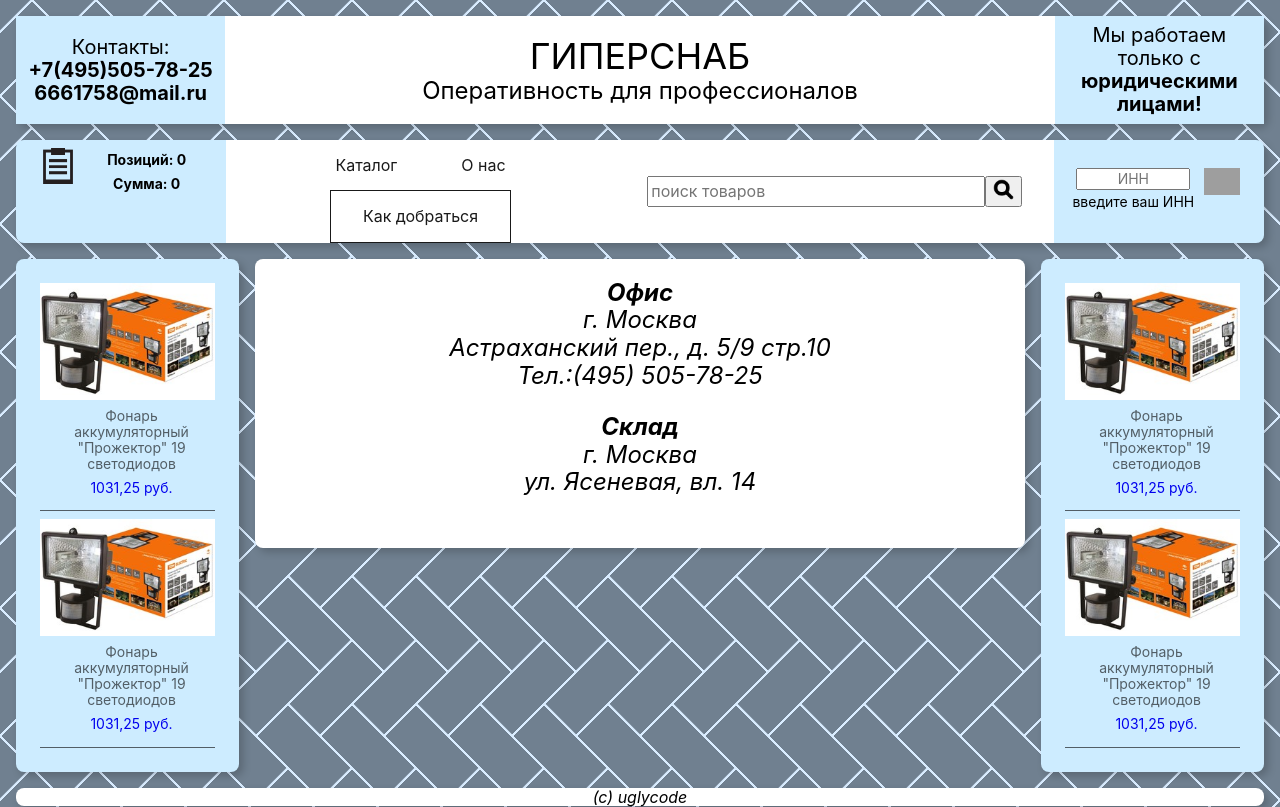
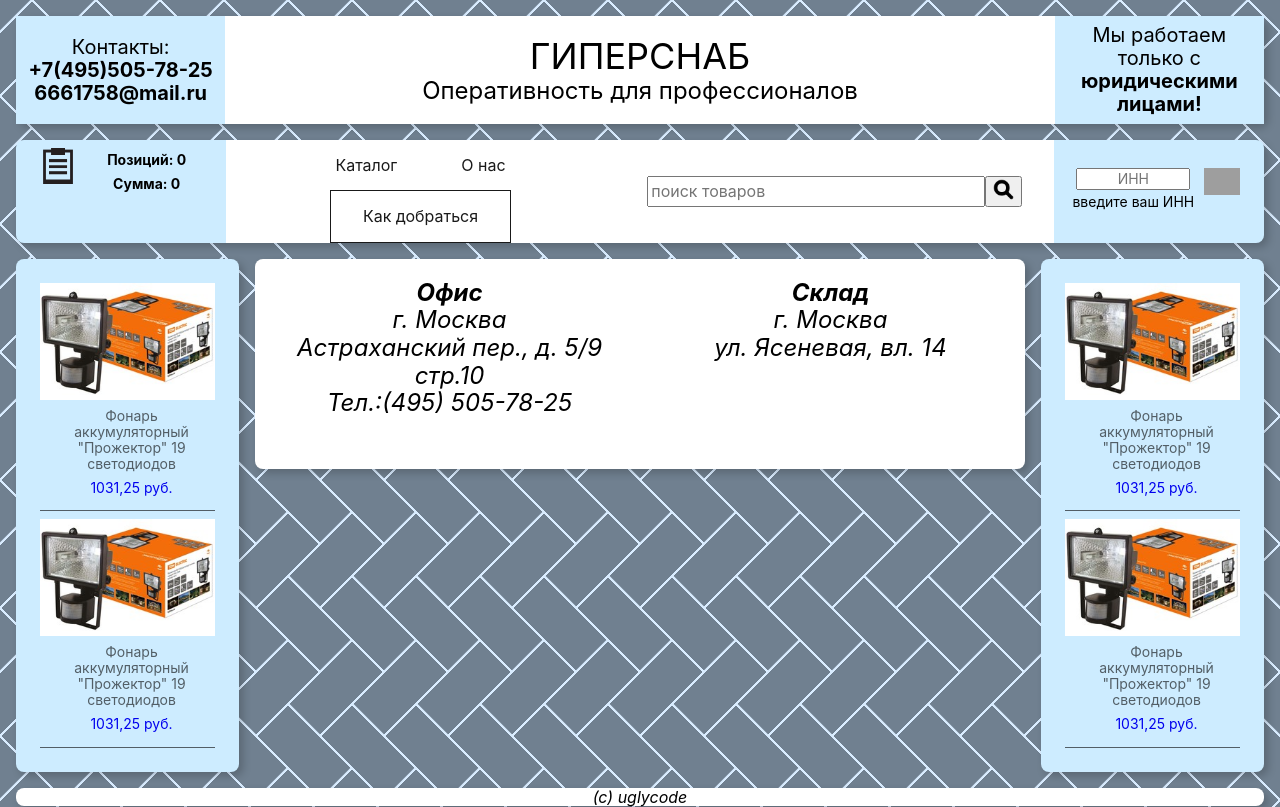
Before and after one commit to UglyCode/hypersnab, a React (Create React App) app: page / in a window 1280 px wide. Both pictures are taken after a click on the link "Как добраться". Built offline with nearby package versions, Linux system fonts and the light colour scheme; grey boxes are pictures that could not be loaded.

Commit message:
contacts page style was updated

```diff
--- a/src/components/ContactPage.js
+++ b/src/components/ContactPage.js
@@ -21,18 +21,20 @@ const ContactPage = (props) => {
 
     return (
         <div className="flex-column">
-            <div className="ma2 pa2">
+            <div className='flex items-stretch'>
+                <div className="ma2 pa2 w-50">
                     <address><strong translate="OFFICE" className="ng-scope">Офис</strong>
                         <br></br>г. Москва
                         <br></br>Астраханский пер., д. 5/9
                         стр.10
                         <br></br>Тел.:(495) 505-78-25</address>
                 </div>
-            <div className="ma2 pa2">
+                <div className="ma2 pa2 w-50">
                     <address><strong translate="STORAGE" className="ng-scope">Склад</strong>
                         <br></br>г. Москва
                         <br></br>ул. Ясеневая, вл. 14
                     </address>
+                </div>
             </div>
             <div className='flex justify-center'>
                 <div className="ma2 pa2" id='yandexMap'>
```
Lines whose indentation alone changed are shown as unchanged.
